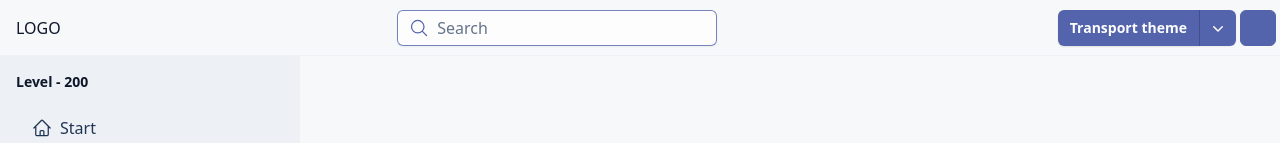
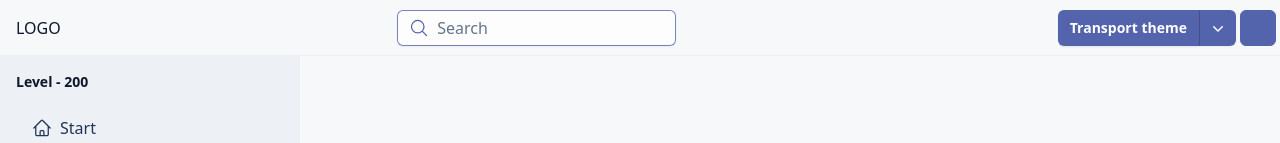
Before and after one commit to allbin/styles, a React (Vite) app: page /styles/icons in a window 1280 px wide. Shown: the top 143 px of the page. Built offline with nearby package versions, Linux system fonts and the light colour scheme; some icons are missing.

Commit message:
Remove grow

```diff
--- a/src/components/core/Input.tsx
+++ b/src/components/core/Input.tsx
@@ -134,7 +134,7 @@ const Input = React.forwardRef<
   ) => {
     return (
       <div
-        className="group relative grow"
+        className="group relative"
         data-tooltip-id={id}
         data-tooltip-content={error ? error : toolTip}
         data-tooltip-variant={error ? 'error' : 'dark'}
```
